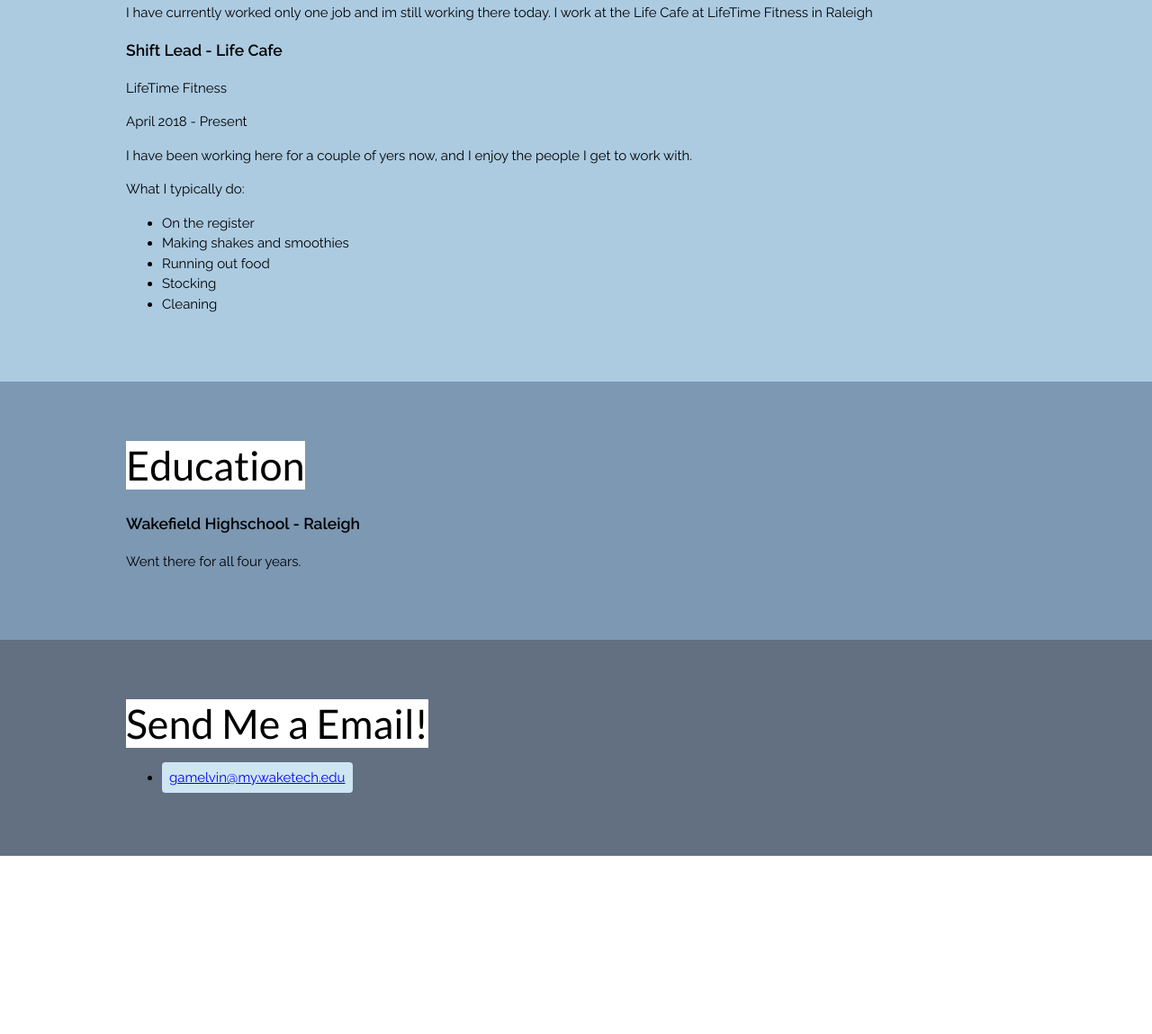
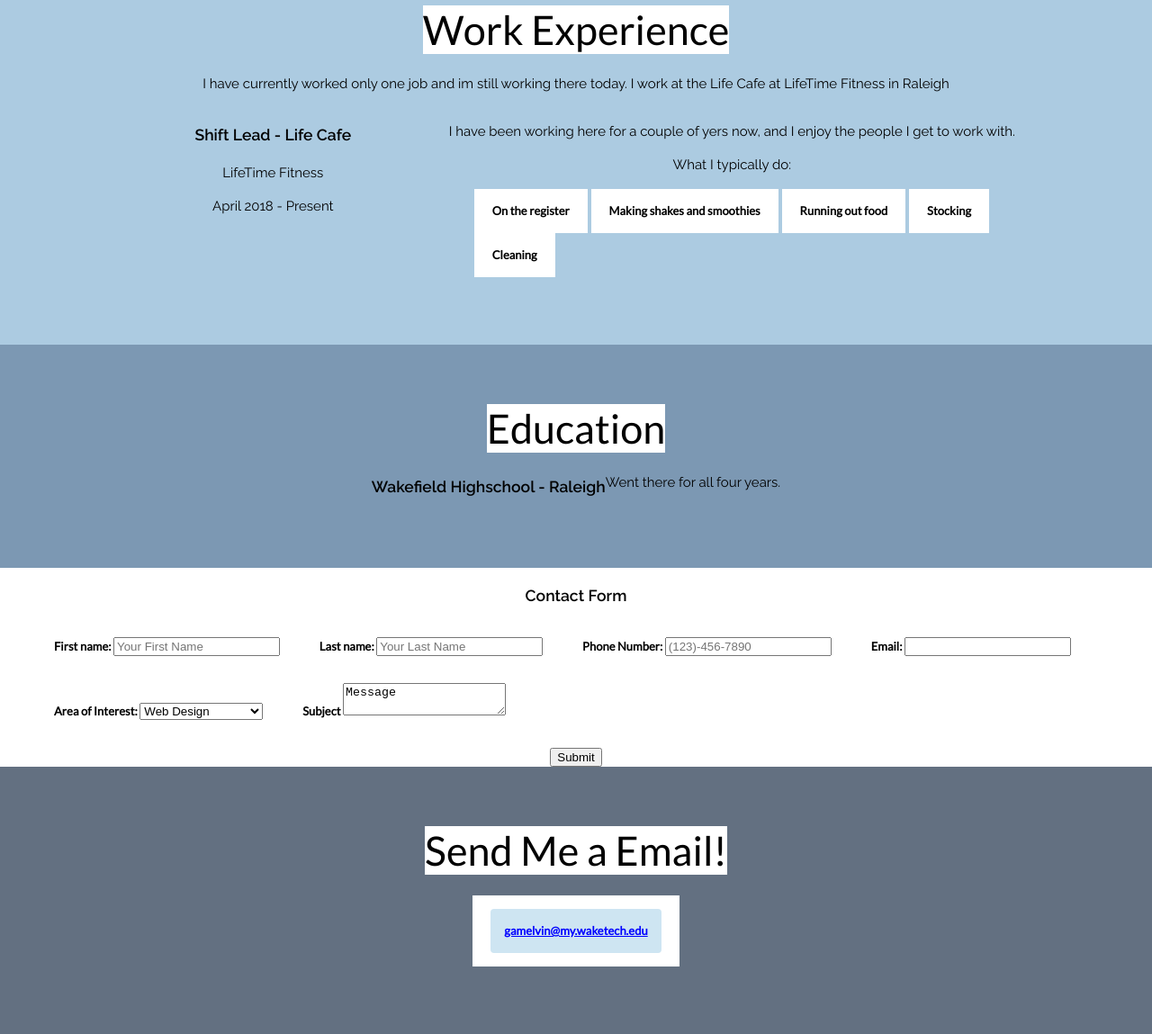
Before and after one commit to giomelvin/Lesson3, a plain HTML site: page index.html in a window 1280 px wide. Shown: the part 517-1666 px from the top of the page at 90% size. Before the commit the page ends 1468 px from the top, so only its background shows below. Drawn offline with Linux system fonts and the light colour scheme.

Commit message:
Lesson 9 Grid Update

```diff
--- a/index.html
+++ b/index.html
@@ -8,6 +8,34 @@
     <link rel="stylesheet" href="styles.css">
   </head>
   <body>
+
+    <nav>
+      <ul>
+
+        <li><a href="#">Home</a></li>
+        <li><a href="#">About Me</a></li>
+
+        <li>
+          Services
+          <ul>
+            <li><a href="#">Web Design</a></li>
+            <li><a href="#">Graphic Design</a></li>
+            <li><a href="#">Logo Design</a></li>
+          </ul>
+        </li>
+
+        <li>
+          Contact Me
+          <ul>
+            <li><a href="#">Phone</a></li>
+            <li><a href="#">Social Media</a></li>
+            <li><a href="#">Contact Form</a></li>
+          </ul>
+        </li>
+
+      </ul>
+    </nav>
+
     <main>
       <!-- ***********************  ABOUT / PROFILE  *********************** -->
       <header>
@@ -27,10 +55,16 @@
           <p>I have currently  worked only one job and im still working there today. I work at the Life Cafe at LifeTime Fitness in Raleigh</p>
 
           <!-- Copy this whole <section> block to add more jobs. -->
-          <section>
+          <section class="job-item">
+            <div class="job-details">
+
               <h3>Shift Lead - Life Cafe</h3>
               <p>LifeTime Fitness</p>
               <p>April 2018 - Present</p>
+
+            </div>
+            <div class="job-summary">
+
               <p>I have been working here for a couple of yers now, and I enjoy the people I get to work with.</p>
               <p>What I typically do:</p>
                 <ul>
@@ -40,7 +74,10 @@
                     <li>Stocking</li>
                     <li>Cleaning</li>
                 </ul>
+
             </div>
+        </div>
+
         </section>
         <!-- End of Job block. -->
       </section>
@@ -59,13 +96,36 @@
         <!-- End of School block. -->
       </section>
 
+      <!-- ********************* FORM *******************-->
+      <section class="form">
+        <form>
+          <h3>Contact Form</h3>
+          <ul>
+            <li><label for="fName">First name:</label> <input type="text" name="fName" id="fName" placeholder="Your First Name" class="text-input"></li>
+            <li><label for="lName">Last name:</label> <input type="text" name="lName" id="lName" placeholder="Your Last Name" class="text-input"></li>
+            <li><label for="phone">Phone Number:</label> <input type="tel" name="phone" id="tele" placeholder="(123)-456-7890" pattern="[0-9]{3}-[0-9]{2}-[0-9]{3}" class="text-input" required></li>
+            <li><label for="email">Email:</label> <input type="email" name="email" id="email" class="text-input"></li>
+            <li><label for="interest">Area of Interest:</label> <select name="AOI">
+                <option value="webDesign">Web Design</option>
+                <option value="webDevelop">Web Development</option>
+                <option value="imgOpt">Image Optimization</option>
+                <option value="UX">UX Design</option>
+                <option value="usaTesting">Usability Testing</option>
+                <option value="graphDesign">Graphic Design</option>
+            </select> </li>
+            <li><label for="subject">Subject</label> <textarea name="message">Message</textarea></li>
+          </ul>
+          <button type="submit" class="btnSubmit">Submit</button>
+        </form>
+      </section>
+
       <!-- *****************  CONTACT INFO / SOCIAL MEDIA  ***************** -->
       <footer>
         <div class="content-wrap">
           <h2>Send Me a Email!</h2>
 
           <!-- Social media and contact links. Add or remove any networks. -->
-          <ul>
+          <ul class="contact-list">
             <li><a href="mailto:gamelvin@my.waketech.edu">gamelvin@my.waketech.edu</a></li>
           </ul>
         </div>
--- a/styles.css
+++ b/styles.css
@@ -19,10 +19,17 @@ img {
 
 header {
     background-color: #CEE5F2;
+    text-align: center;
 }
 
 .Work {
     background-color: #ACCBE1;
+}
+
+.job-item {
+    display: grid;
+    grid-template-columns: 1fr 2fr;
+    column-gap: 20px;
 }
 
 .Edu {
@@ -30,7 +37,20 @@ header {
 }
 
 footer {
+    text-align: center;
     background-color: #637081;
+}
+
+.contact-list {
+    list-style-type: none;
+    padding: 0;
+    display: flex;
+    justify-content: center;
+}
+
+.contact-list a {
+    padding: 15px;
+    display: inline-block;
 }
 
 a {
@@ -68,3 +88,58 @@ h1, h2 {
     margin: 0 auto;
     padding: 60px 0;
 }
+
+
+/* -------Navagation Bar------ */
+
+ul {
+     text-align: left;
+     list-style: none;
+}
+
+ul li {
+     font: bold 13px/19px  'Lato' ,sans-serif;
+     display: inline-block;
+     position: relative;
+     padding: 15px 20px;
+     background: #fff;
+     cursor: pointer;
+}
+
+ul li:hover {
+     background: #7C98B3;
+     color: #fff;
+}
+
+ul li ul {
+     padding: 0;
+     position: absolute;
+     top: 48px;
+     left: -10000px;
+     width: 150px;
+}
+
+ul li ul li {
+     background: #7C98B3;
+     display: block;
+     color: #fff;
+}
+
+ul li ul li:hover {
+    background: lightblue;
+}
+
+ul li:hover ul {
+     display: block;
+     left :0px;
+}
+
+
+/*--------------- FLEX CSS ----------------*/
+
+section, header, footer {
+    display: flex;
+    flex-wrap: wrap;
+    text-align: center;
+    justify-content: center;
+}
```
Lines whose indentation alone changed are shown as unchanged.
